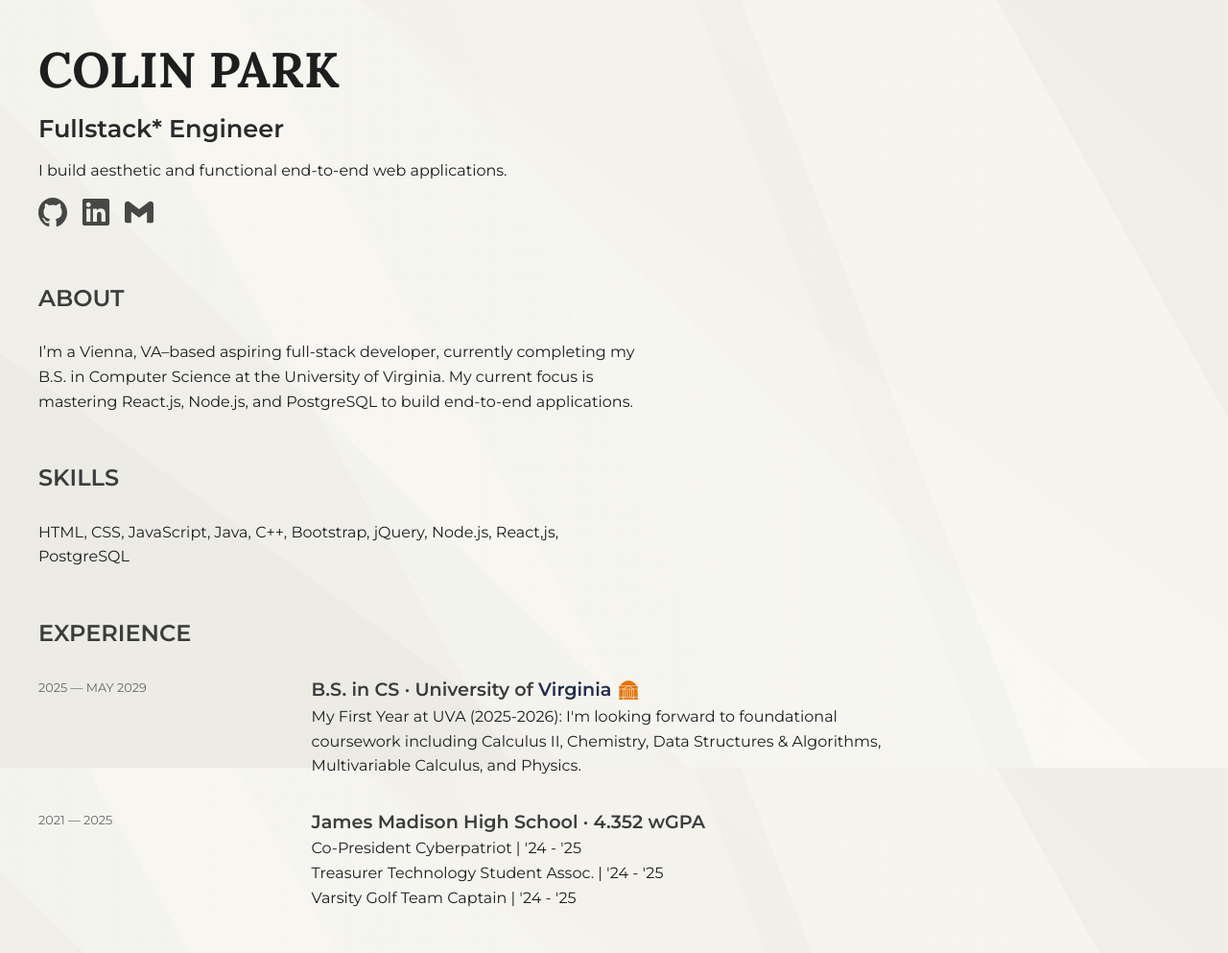
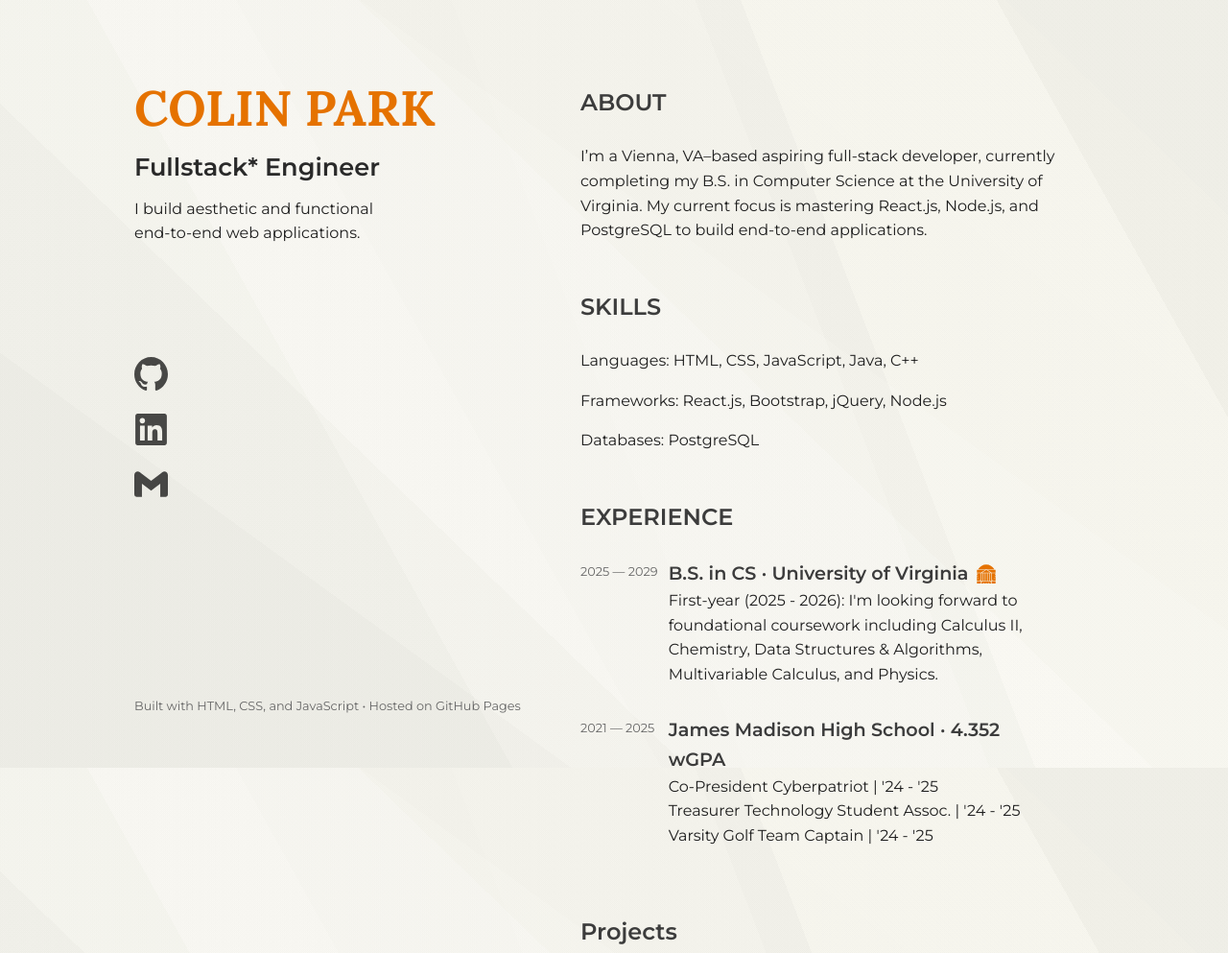
Before and after one commit to COPA100/copa100.github.io, a plain HTML site: page index.html in a window 1280 px wide. Shown: the top 993 px of the page at 96% size. Drawn offline with Linux system fonts and the light colour scheme.

```diff
--- a/index.html
+++ b/index.html
@@ -13,18 +13,18 @@
     />
   </head>
   <body>
+    <div class="desktop-wrapper">
+      <div class="left-wrapper">
         <header>
           <h1>COLIN PARK</h1>
           <h2>Fullstack* Engineer</h2>
           <p>I build aesthetic and functional end-to-end web applications.</p>
         </header>
-
-    <nav></nav>
-
+        <!-- <nav></nav> -->
         <section class="icon-links">
-      <ul>
+          <ul class="desktop-icon-links">
             <li>
-          <svg
+              <a href="https://github.com/COPA100" target="_blank"><svg
                 viewBox="0 0 20 20"
                 version="1.1"
                 xmlns="http://www.w3.org/2000/svg"
@@ -53,10 +53,11 @@
                     </g>
                   </g>
                 </g>
-          </svg>
+              </svg></a>
+
             </li>
             <li>
-          <svg
+              <a href="https://www.linkedin.com/in/colin-park-52ab04298/" target="_blank"><svg
                 fill="#000000"
                 viewBox="0 0 32 32"
                 version="1.1"
@@ -66,10 +67,11 @@
                 <path
                   d="M28.778 1.004h-25.56c-0.008-0-0.017-0-0.027-0-1.199 0-2.172 0.964-2.186 2.159v25.672c0.014 1.196 0.987 2.161 2.186 2.161 0.010 0 0.019-0 0.029-0h25.555c0.008 0 0.018 0 0.028 0 1.2 0 2.175-0.963 2.194-2.159l0-0.002v-25.67c-0.019-1.197-0.994-2.161-2.195-2.161-0.010 0-0.019 0-0.029 0h0.001zM9.9 26.562h-4.454v-14.311h4.454zM7.674 10.293c-1.425 0-2.579-1.155-2.579-2.579s1.155-2.579 2.579-2.579c1.424 0 2.579 1.154 2.579 2.578v0c0 0.001 0 0.002 0 0.004 0 1.423-1.154 2.577-2.577 2.577-0.001 0-0.002 0-0.003 0h0zM26.556 26.562h-4.441v-6.959c0-1.66-0.034-3.795-2.314-3.795-2.316 0-2.669 1.806-2.669 3.673v7.082h-4.441v-14.311h4.266v1.951h0.058c0.828-1.395 2.326-2.315 4.039-2.315 0.061 0 0.121 0.001 0.181 0.003l-0.009-0c4.5 0 5.332 2.962 5.332 6.817v7.855z"
                 ></path>
-          </svg>
+              </svg></a>
+
             </li>
             <li>
-          <svg
+              <a href="mailto:colinpark100@gmail.com" target="_blank"><svg
                 width="24px"
                 height="24px"
                 viewBox="0 0 24 24"
@@ -79,37 +81,45 @@
                 <path
                   d="M24 5.457v13.909c0 .904-.732 1.636-1.636 1.636h-3.819V11.73L12 16.64l-6.545-4.91v9.273H1.636A1.636 1.636 0 0 1 0 19.366V5.457c0-2.023 2.309-3.178 3.927-1.964L5.455 4.64 12 9.548l6.545-4.91 1.528-1.145C21.69 2.28 24 3.434 24 5.457z"
                 />
-          </svg>
+              </svg></a>
+
             </li>
           </ul>
         </section>
+        <div></div>
+        <small class="built-with-desktop"
+          >Built with HTML, CSS, and JavaScript • Hosted on GitHub Pages</small
+        >
+      </div>
+      <div class="right-wrapper">
         <main>
           <div id="about">
             <h3>ABOUT</h3>
             <p>
               I’m a Vienna, VA–based aspiring full-stack developer, currently
-          completing my B.S. in Computer Science at the University of Virginia.
-          My current focus is mastering React.js, Node.js, and PostgreSQL to
-          build end-to-end applications.
+              completing my B.S. in Computer Science at the University of
+              Virginia. My current focus is mastering React.js, Node.js, and
+              PostgreSQL to build end-to-end applications.
             </p>
           </div>
           <div id="skills">
             <h3>SKILLS</h3>
-        <p>
-          HTML, CSS, JavaScript, Java, C++, Bootstrap, jQuery, Node.js,
-          React,js, PostgreSQL
-        </p>
+            <p>Languages: HTML, CSS, JavaScript, Java, C++</p>
+            <p>Frameworks: React.js, Bootstrap, jQuery, Node.js</p>
+            <p>Databases: PostgreSQL</p>
           </div>
           <div id="experience">
             <h3>EXPERIENCE</h3>
             <div class="experience-grid">
               <div class="sml1">
-            <small>2025 — MAY 2029</small>
+                <small>2025 — 2029</small>
               </div>
               <div class="card exp1">
-            <small>2025 — MAY 2029</small>
+                <small>2025 — 2029</small>
                 <div class="uva-centered">
-              <h4>B.S. in CS · University of <span id="virginia">Virginia</span></h4>
+                  <h4>
+                    B.S. in CS · University of Virginia
+                  </h4>
                   <svg
                     id="uva-logo"
                     xmlns="http://www.w3.org/2000/svg"
@@ -126,7 +136,9 @@
                   </svg>
                 </div>
                 <p>
-              My First Year at UVA (2025-2026): I'm looking forward to foundational coursework including Calculus II, Chemistry, Data Structures & Algorithms, Multivariable Calculus, and Physics.
+                  First-year (2025 - 2026): I'm looking forward to
+                  foundational coursework including Calculus II, Chemistry, Data
+                  Structures & Algorithms, Multivariable Calculus, and Physics.
                 </p>
               </div>
               <div class="sml2"><small>2021 — 2025</small></div>
@@ -159,9 +171,13 @@
             </div>
           </div>
         </main>
-
         <footer>
           <small>* soon to be fullstack engineer</small>
+          <small class="built-with-mobile"
+          >Built with HTML, CSS, and JavaScript • Hosted on GitHub Pages</small
+        >
         </footer>
+      </div>
+    </div>
   </body>
 </html>
--- a/styles.css
+++ b/styles.css
@@ -66,12 +66,62 @@
   background-attachment: fixed;
 }
 
+/* ADD JS FUNCTIONALITY FOR DARK/LIGHT MODE. FOR THE FIRST COLOR BASE IT OFF TIME */
+.dark-background {
+  background-image: linear-gradient(
+      396deg,
+      rgba(77, 77, 77, 0.1) 0%,
+      rgba(77, 77, 77, 0.1) 25%,
+      rgba(42, 42, 42, 0.03) 25%,
+      rgba(42, 42, 42, 0.03) 38%,
+      rgba(223, 223, 223, 0.05) 38%,
+      rgba(223, 223, 223, 0.05) 75%,
+      rgba(36, 36, 36, 0) 75%,
+      rgba(36, 36, 36, 0) 100%
+    ),
+    linear-gradient(
+      224deg,
+      rgba(128, 128, 128, 0.05) 0%,
+      rgba(128, 128, 128, 0.05) 34%,
+      rgba(212, 212, 212, 0.05) 34%,
+      rgba(212, 212, 212, 0.05) 57%,
+      rgba(25, 25, 25, 0) 57%,
+      rgba(25, 25, 25, 0) 89%,
+      rgba(135, 135, 135, 0.02) 89%,
+      rgba(135, 135, 135, 0.02) 100%
+    ),
+    linear-gradient(
+      421deg,
+      rgba(55, 55, 55, 0) 0%,
+      rgba(55, 55, 55, 0) 14%,
+      rgba(209, 209, 209, 0.05) 14%,
+      rgba(209, 209, 209, 0.05) 60%,
+      rgba(245, 245, 245, 0.02) 60%,
+      rgba(245, 245, 245, 0.02) 69%,
+      rgba(164, 164, 164, 0) 69%,
+      rgba(164, 164, 164, 0) 100%
+    ),
+    linear-gradient(
+      429deg,
+      rgba(248, 248, 248, 0.03) 0%,
+      rgba(248, 248, 248, 0.03) 32%,
+      rgba(148, 148, 148, 0.06) 32%,
+      rgba(148, 148, 148, 0.06) 35%,
+      rgba(202, 202, 202, 0.04) 35%,
+      rgba(202, 202, 202, 0.04) 51%,
+      rgba(181, 181, 181, 0) 51%,
+      rgba(181, 181, 181, 0) 100%
+    ),
+    linear-gradient(272deg, hsl(214, 0%, 11%), hsl(214, 0%, 11%));
+}
+
+/* previously  #1E1E1E cant decide on color*/
 h1 {
   font-size: clamp(2.4rem, 6vw, 3.2rem);
   font-weight: 700;
   margin-bottom: 0.5em;
   font-family: "Lora", serif;
-  color: #1e1e1e;
+  color: #E57200;
 }
 
 h2 {
@@ -136,8 +186,8 @@
 }
 
 .icon-links svg {
-  width: 30px;
-  height: 30px;
+  width: 35px;
+  height: 35px;
 }
 
 li svg {
@@ -146,12 +196,7 @@
 }
 
 li svg:hover {
-  opacity: 0.9;
-}
-
-#virginia {
-  color: #222d4b;
-  font-weight: 600;
+  opacity: 1;
 }
 
 .card h4 {
@@ -190,15 +235,17 @@
   .sml2 {
     display: none;
   }
+  .built-with-desktop {
+    display: none;
+  }
 }
 
 @media (min-width: 481px) {
-
   .experience-grid {
     display: grid;
     grid-template-rows: auto auto;
-    grid-template-columns: 0.3fr 1fr;
-    gap:10px;
+    grid-template-columns: 0.2fr 1fr;
+    gap: 10px;
   }
 
   .exp1 {
@@ -207,11 +254,19 @@
   }
 
   .exp2 {
-    grid-row:2;
+    grid-row: 2;
     grid-column: 2;
   }
 
   .card > small {
+    display: none;
+  }
+
+  .built-with-mobile {
+    display: block;
+  }
+
+  .built-with-desktop {
     display: none;
   }
 }
@@ -222,8 +277,56 @@
   }
 }
 
-@media (min-width: 1024px) {
+@media (min-width: 1070px) {
+  .desktop-wrapper {
+    margin-top: 40px;
+    display: grid;
+    grid-template-columns: 0.5fr 400px 500px 0.5fr;
+    grid-template-rows: 1;
+    gap:30px;
+  }
+
+  .left-wrapper {
+    grid-row: 1;
+    grid-column: 2;
+    position: fixed;
+    left: calc((100vw - 1000px) / 2);
+    height: 88.3vh;
+    display: flex;
+    flex-direction: column;
+    justify-content: space-between;
+  }
+
+  .right-wrapper {
+    grid-row: 1;
+    grid-column: 3;
+  }
+
+  .desktop-icon-links {
+    display: flex;
+    flex-direction: column;
+  }
+
+  .left-wrapper p {
+    width: 270px;
+  }
+
+  .built-with-mobile {
+    display: none;
+  }
+
+  .built-with-desktop {
+    display: block;
+  }
 }
 
-@media (min-width: 1440px) {
+@media (min-width: 1350px) {
+  .desktop-wrapper {
+    grid-template-columns: 0.5fr 560px 630px 0.5fr;
+  }
+
+  .left-wrapper {
+    left: calc((100vw - 1200px) / 2);
+    height: 88.3vh;
+  }
 }
```
Also changed, not shown: 1 other file. Lines whose indentation alone changed are shown as unchanged.
